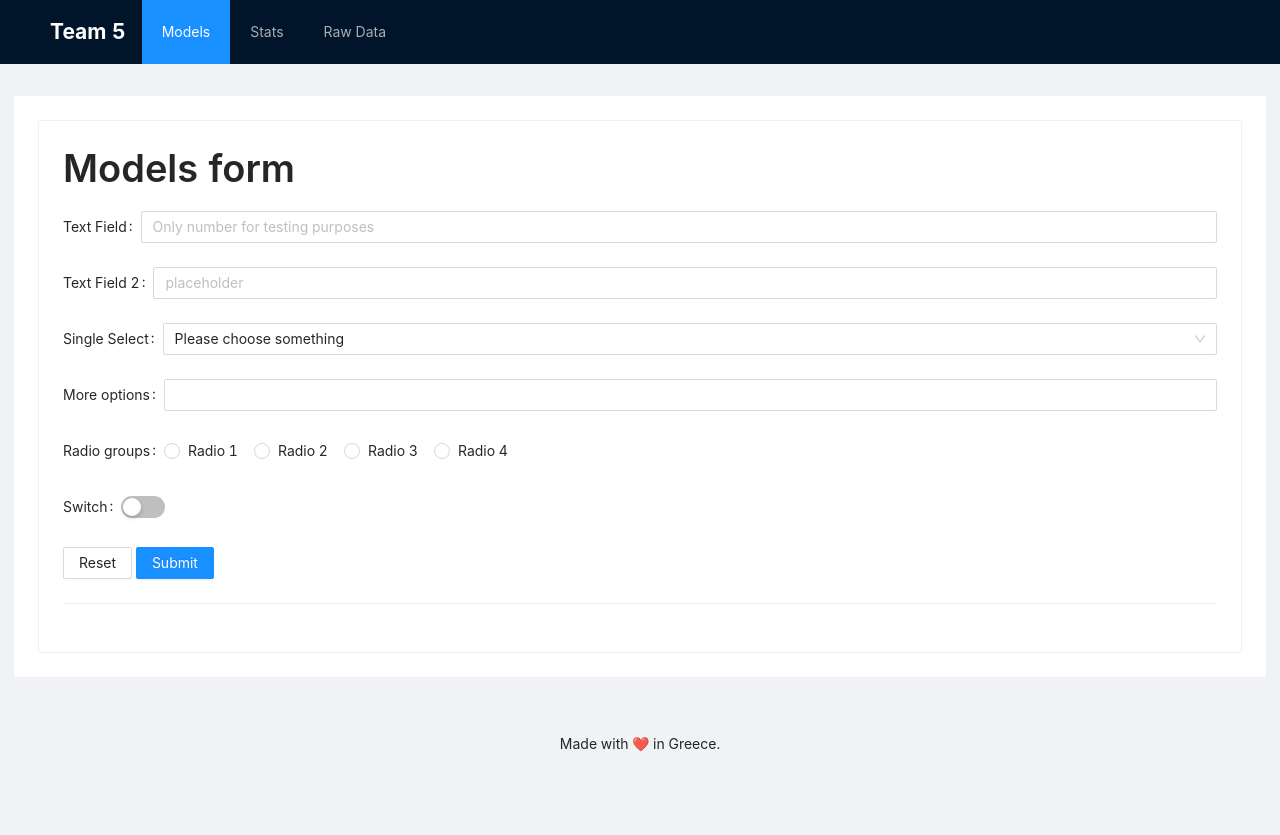
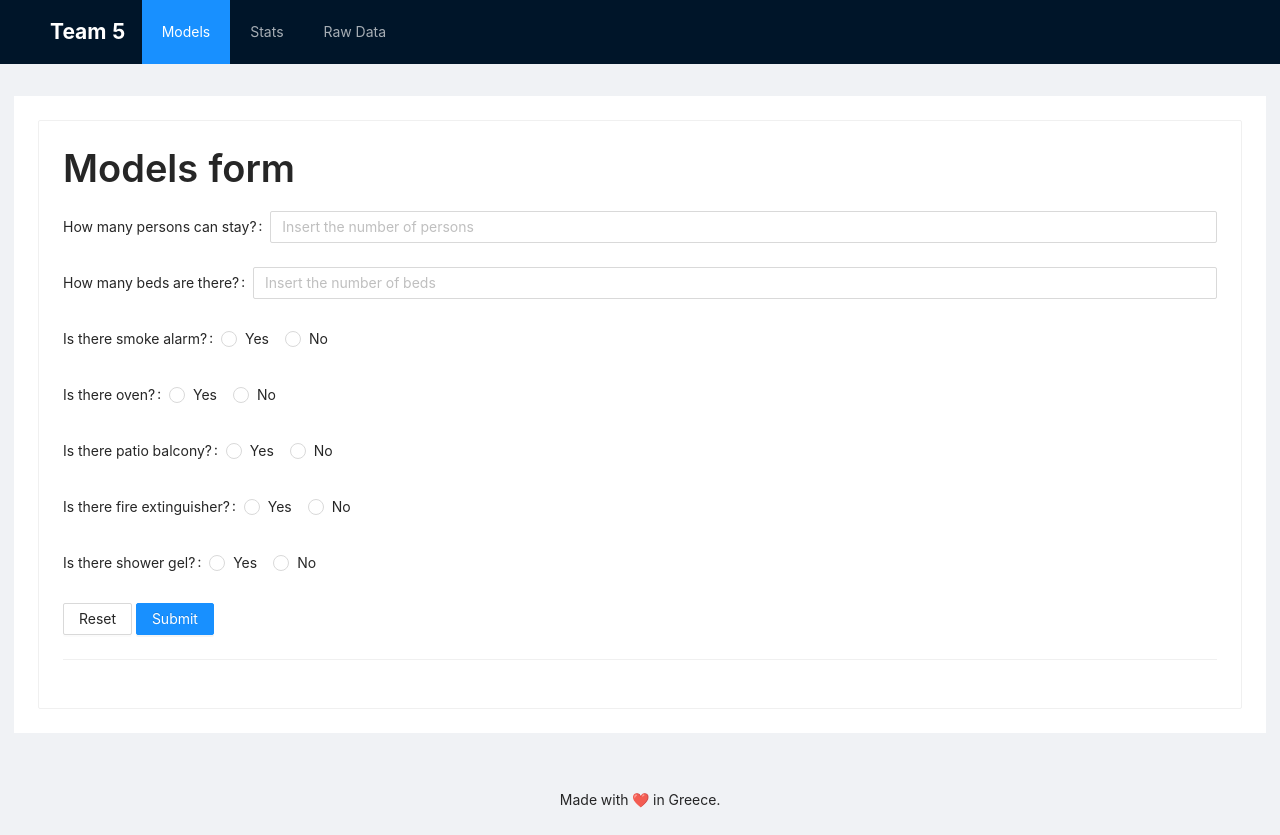
Before and after one commit to cha-theo/ml_project_ui, a React (Create React App) app: page /models in a window 1280 px wide. Before the commit the page ends 800 px from the top, so only its background shows below. Built offline with nearby package versions, Linux system fonts and the light colour scheme.

Commit message:
change header link + add form input fields

```diff
--- a/src/api/api.js
+++ b/src/api/api.js
@@ -1,7 +1,7 @@
 import axios from "axios";
 
 export const makeModelsPost = async (postData) => {
-  const res = await axios.post("http://127.0.0.1:5001/emp/api/v1/stats/foo", postData);
+  const res = await axios.post("http://127.0.0.1:5001/emp/api/v1/models/", postData);
   const data = await res.data;
 
   return data;
--- a/src/components/AppHeader.js
+++ b/src/components/AppHeader.js
@@ -14,7 +14,7 @@ const menuItems = [
   },
   {
     key: "raw-data",
-    label: <Link to="http://127.0.0.1:5001/emp/api/v1/stats/raw_data" target="_blank">Raw Data</Link>,
+    label: <a href="http://localhost:5001/emp/api/v1/stats/raw_data" target="_blank">Raw Data</a>,
   }
 ];
 
--- a/src/components/Models.js
+++ b/src/components/Models.js
@@ -16,12 +16,24 @@ const { Title } = Typography;
 const { Option } = Select;
 
 const formValuesInitialState = {
-  textField: "",
-  textField2: "",
-  selectField: "",
-  multiplSelectField: [],
-  radioField: "",
-  switchField: false,
+  accommodates: "",
+  beds: "",
+  smoke_alarm: "",
+  oven: "",
+  patio_balcony: "",
+  fire_extinguisher: "",
+  shower_gel: "",
+  // textField: "",
+  // textField2: "",
+  // textField3: "",
+  // textField4: "",
+  // textField5: "",
+  // textField6: "",
+  // textField7: "",
+  // selectField: "",
+  // multiplSelectField: [],
+  // radioField: "",
+  // switchField: false,
 };
 
 const Models = () => {
@@ -61,6 +73,82 @@ const Models = () => {
     <Card>
       <Title>Models form</Title>
       <form>
+      <Form.Item label="How many persons can stay?">
+          <Input
+            placeholder="Insert the number of persons"
+            name="accommodates"
+            value={formValues.accommodates}
+            onChange={handleInputChange}
+          />
+        </Form.Item>
+
+        <Form.Item label="How many beds are there?">
+          <Input
+            placeholder="Insert the number of beds"
+            name="beds"
+            value={formValues.beds}
+            onChange={handleInputChange}
+          />
+        </Form.Item>
+
+        <Form.Item label="Is there smoke alarm?">
+          <Radio.Group
+            name="smoke_alarm"
+            onChange={handleInputChange}
+            value={formValues.smoke_alarm}
+          >
+            <Radio value="1">Yes</Radio>
+            <Radio value="0">No</Radio>
+          </Radio.Group>
+        </Form.Item>
+
+        <Form.Item label="Is there oven?">
+          <Radio.Group
+            name="oven"
+            onChange={handleInputChange}
+            value={formValues.oven}
+          >
+            <Radio value="1">Yes</Radio>
+            <Radio value="0">No</Radio>
+          </Radio.Group>
+        </Form.Item>
+
+        <Form.Item label="Is there patio balcony?">
+          <Radio.Group
+            name="patio_balcony"
+            onChange={handleInputChange}
+            value={formValues.patio_balcony}
+          >
+            <Radio value="1">Yes</Radio>
+            <Radio value="0">No</Radio>
+          </Radio.Group>
+        </Form.Item>
+
+        <Form.Item label="Is there fire extinguisher?">
+          <Radio.Group
+            name="fire_extinguisher"
+            onChange={handleInputChange}
+            value={formValues.fire_extinguisher}
+          >
+            <Radio value="1">Yes</Radio>
+            <Radio value="0">No</Radio>
+          </Radio.Group>
+        </Form.Item>
+
+        <Form.Item label="Is there shower gel?">
+          <Radio.Group
+            name="shower_gel"
+            onChange={handleInputChange}
+            value={formValues.shower_gel}
+          >
+            <Radio value="1">Yes</Radio>
+            <Radio value="0">No</Radio>
+          </Radio.Group>
+        </Form.Item>
+
+
+
+{/*
         <Form.Item label="Text Field">
           <Input
             placeholder="Only number for testing purposes"
@@ -74,6 +162,46 @@ const Models = () => {
             placeholder="placeholder"
             name="textField2"
             value={formValues.textField2}
+            onChange={handleInputChange}
+          />
+        </Form.Item>
+        <Form.Item label="Text Field 3">
+          <Input
+            placeholder="placeholder"
+            name="textField3"
+            value={formValues.textField3}
+            onChange={handleInputChange}
+          />
+        </Form.Item>
+        <Form.Item label="Text Field 4">
+          <Input
+            placeholder="placeholder"
+            name="textField4"
+            value={formValues.textField4}
+            onChange={handleInputChange}
+          />
+        </Form.Item>
+        <Form.Item label="Text Field 5">
+          <Input
+            placeholder="placeholder"
+            name="textField5"
+            value={formValues.textField5}
+            onChange={handleInputChange}
+          />
+        </Form.Item>
+        <Form.Item label="Text Field 6">
+          <Input
+            placeholder="placeholder"
+            name="textField6"
+            value={formValues.textField6}
+            onChange={handleInputChange}
+          />
+        </Form.Item>
+        <Form.Item label="Text Field 7">
+          <Input
+            placeholder="placeholder"
+            name="textField7"
+            value={formValues.textField7}
             onChange={handleInputChange}
           />
         </Form.Item>
@@ -122,7 +250,7 @@ const Models = () => {
             checked={formValues.switchField}
             onChange={handleSwitchChange}
           />
-        </Form.Item>
+        </Form.Item> */}
         <Form.Item>
           <Button type="secondary" onClick={resetForm}>
             Reset
```
